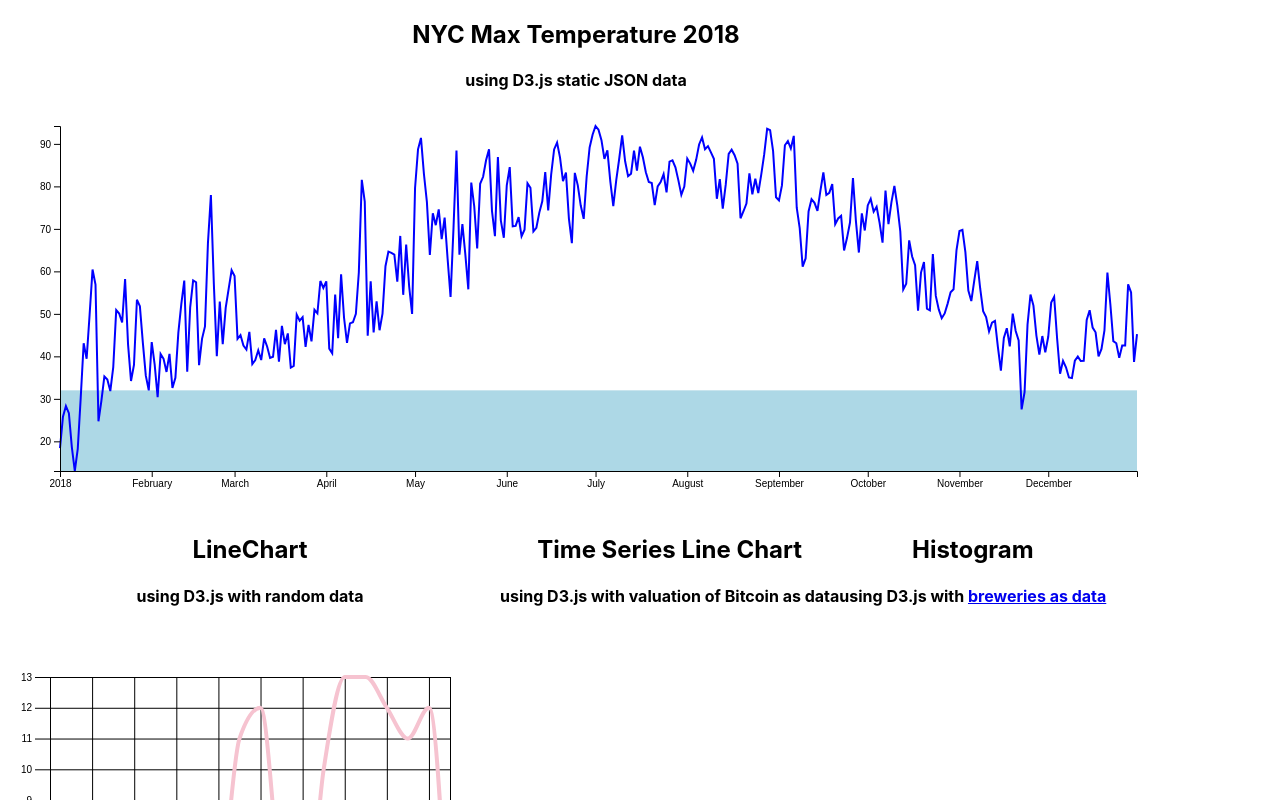
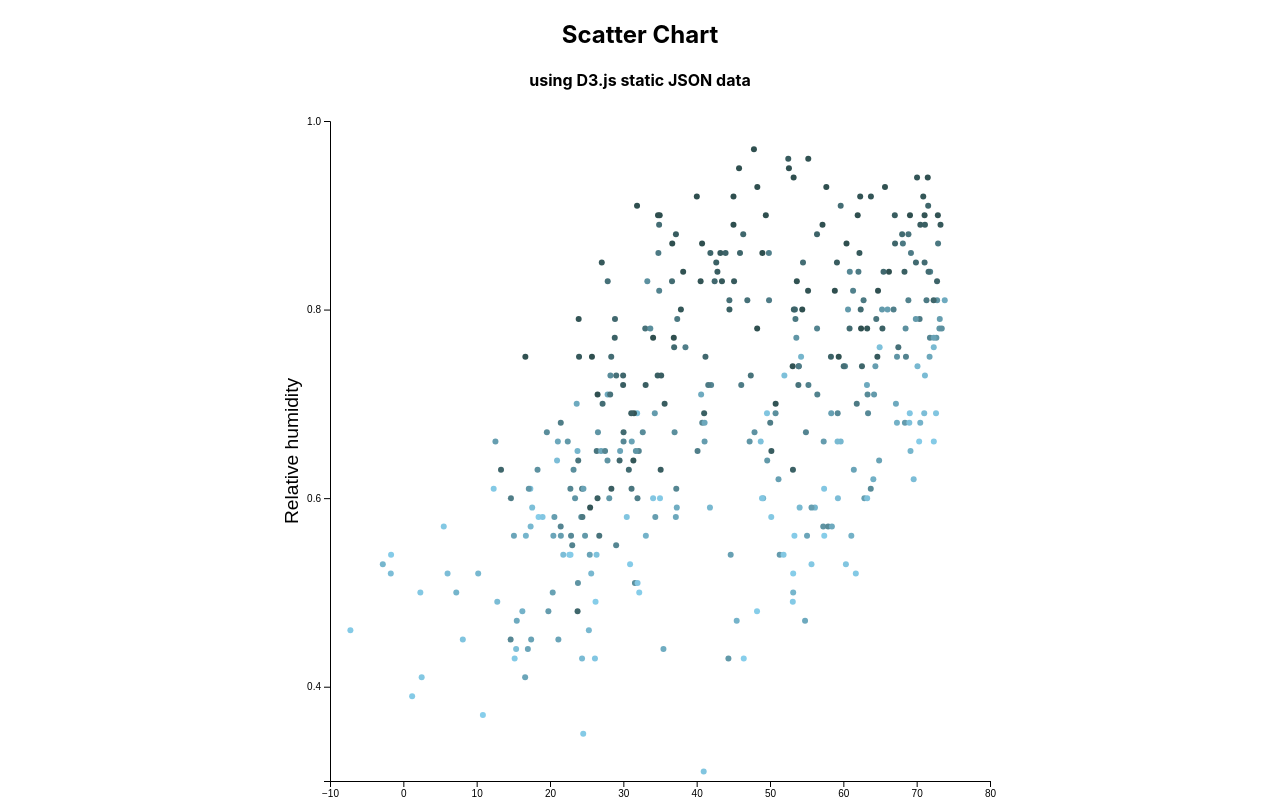
Before and after one commit to elijahsamuels/d3-starter, a React (Create React App) app: page / in a window 1280 px wide. Shown: the top 800 px of the page. Built offline with nearby package versions, Linux system fonts and the light colour scheme; no server answers.

Commit message:
added scatter chart

```diff
--- a/src/App.css
+++ b/src/App.css
@@ -37,7 +37,7 @@
   }
 }
 
-.row {
+/* .row {
 	display: flex;
 	flex-wrap: wrap;
-}
+} */
--- a/src/App.js
+++ b/src/App.js
@@ -1,20 +1,22 @@
+/* eslint-disable */
+
 import "./App.css";
 import LineChart from "./Charts/LineChart";
 import TimeSeries from "./Charts/TimeSeries";
 import Histogram from "./Charts/Histogram";
 import Weather from "./Charts/NYCTemperature2018";
+import ScatterChart from "./Charts/ScatterChart";
 
 function App() {
   return (
     <div className="App">
-
       <div className="row">
-        <Weather height={400} width={400} />
+        <ScatterChart />
+        <Weather />
 
         <LineChart height={400} width={400}/>
         <TimeSeries height={400} width={400} />
         <Histogram height={400} width={400} />
-
       </div>
     </div>
   );
```
